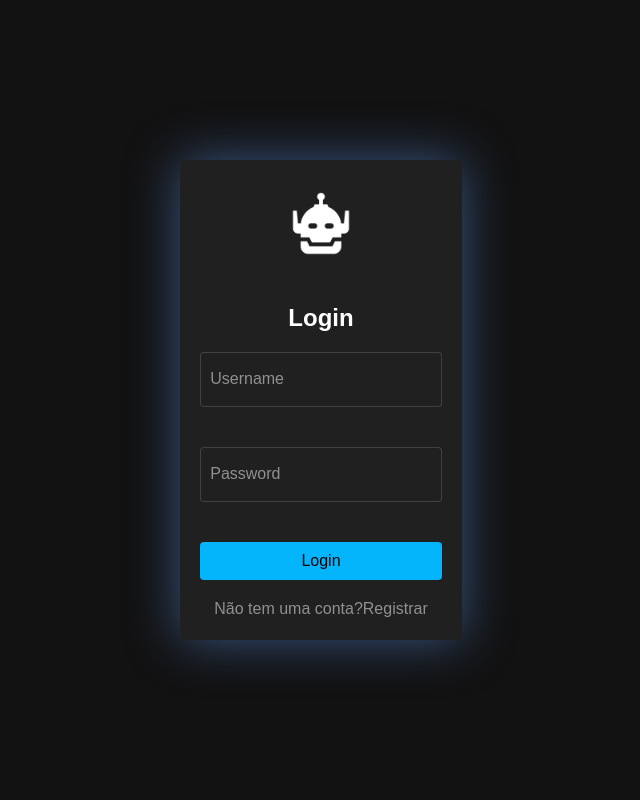
After one commit to PauloDiney/UnityVerse, a PHP site: page /view/pages/login.php in a window 1280 px wide. The commit adds this page. Shown: the whole page, without its empty margins (319-959 px from the left). Run offline with PHP 8.4, Linux system fonts and the light colour scheme.

Commit message:
Finalizado Index e barra menu e pagLogin

```diff
--- a/index.php
+++ b/index.php
@@ -36,7 +36,7 @@
             <video src="./view/Movies/1.mp4" loop autoplay muted></video>
         </section>
     </section>
-    <script src="./view/js/menu.js"></script> <!-- Adicione esta linha -->
+    <script src="./view/js/menu.js"></script>
 </body>
 
 </html>
--- /dev/null
+++ b/view/css/login.css
@@ -0,0 +1,134 @@
+@import url('https://fonts.googleapis.com/css2?family=Open+Sans:ital,wght@0,300..800;1,300..800&display=swap');
+
+*{
+    margin: 0;
+    padding: 0;
+    box-sizing: border-box;
+
+}
+
+body {
+    font-family: 'Poppins', sans-serif;
+    display: flex;
+    justify-content: center;
+    align-items: center;
+    height: 100vh;
+    flex-direction: column;
+    background-color: rgb(18, 18, 18);
+}
+
+section.tudo{
+    display: flex;
+    justify-content: center;
+    align-items: center;
+    height: 100vh;
+    width: 100%;
+    flex-direction: column;
+    background-color: rgb(18, 18, 18);
+}
+
+.login-container {
+    background-color: rgb(32, 32, 32);
+    padding: 20px;
+    border-radius: 4px;
+    box-shadow: 0 0 50px #3a5580;
+    width: 22%;
+    height: 60vh;
+    text-align: center;
+}
+
+.login-container img {
+    width: 100px;
+    height: 100px;
+    border-radius: 50%;
+    margin-bottom: 20px;
+}
+
+.login-container h2 {
+    margin-bottom: 20px;
+    color: #fff;
+}
+
+.input-group {
+    position: relative;
+    margin-bottom: 40px;
+    text-align: left;
+}
+
+.input-group input {
+    width: 100%;
+    height: 55px;
+    color: white;
+    font-size: 1em;
+    padding: 10px;
+    border: 1px solid var(--color-fill-secondary-default, rgba(255, 255, 255, .15));
+    border-radius: 4px;
+    background-color: rgb(32, 32, 32);
+    transition: border-color 0.3s ease, background-color 0.3s ease;
+}
+
+.input-group input::placeholder {
+    opacity: 0;
+}
+
+
+
+.input-group label {
+    position: absolute;
+    left: 10px;
+    top: 13px;
+    transform: translateY(5px);
+    color: rgba(255, 255, 255, 0.5);
+    pointer-events: none;
+    transition: all 0.3s ease;
+}
+
+.input-group input:focus + label,
+.input-group input:not(:placeholder-shown) + label {
+    top: 0;
+    left: 10px;
+    font-size: 0.85em;
+    color: rgba(255, 255, 255, 0.8);
+}
+
+.input-group input:focus {
+    outline: none;
+    border: 1px solid rgb(194, 194, 214);
+}
+
+.input-group input:hover {
+    border: 1px solid rgb(194, 194, 214);
+}
+
+button {
+    width: 100%;
+    padding: 10px;
+    border: none;
+    border-radius: 4px;
+    background-color:#04b5fb;
+    color: black;
+    font-size: 16px;
+    cursor: pointer;
+    transition: background-color 0.3s ease;
+}
+
+button:hover {
+    background-color:  #72D3FF;
+}
+
+section.cad-user {
+    margin-top: 20px;
+    color: rgba(255, 255, 255, 0.5);
+}
+
+section.cad-user a{
+    text-decoration: none;
+    color: rgba(255, 255, 255, 0.5);
+    font-size: 1em;
+    margin-top: 20px;
+    transition: color 0.3s ease;
+}
+
+section.cad-user a:hover {
+    color: rgb(194, 194, 214);
+}
--- /dev/null
+++ b/view/pages/login.php
@@ -0,0 +1,37 @@
+<!DOCTYPE html>
+<html lang="en">
+<head>
+    <meta charset="UTF-8">
+    <meta name="viewport" content="width=device-width, initial-scale=1.0">
+    <link rel="stylesheet" href="../css/login.css">
+    <title>UnityVerse</title>
+    <link rel="icon" href="../img/logo.png" type="image/png">
+</head>
+<body>
+   <section>
+
+   </section>
+</body>
+<section class="tudo">
+    <div class="login-container">
+        <img src="../img/logo.png" alt="logo">
+        <form action="login_process.php" method="POST">
+            <h2>Login</h2>
+            <div class="input-group">
+                <input placeholder="Username" id="username" name="username" required>
+                <label for="username">Username</label>
+            </div>
+            <div class="input-group">
+                <input type="password" placeholder="Password" id="password" name="password" required>
+                <label for="password">Password</label>
+            </div>
+            <button type="submit">Login</button>
+        </form>
+        <section class="cad-user">
+          <a href="register.php">Não tem uma conta?Registrar</a>
+        </section>
+
+    </div>
+</section>
+
+</html>
```
Also changed, not shown: view/Components/MenuBarra.php (+26 -7 lines), view/css/MenuBar.css (+61 -10 lines).
